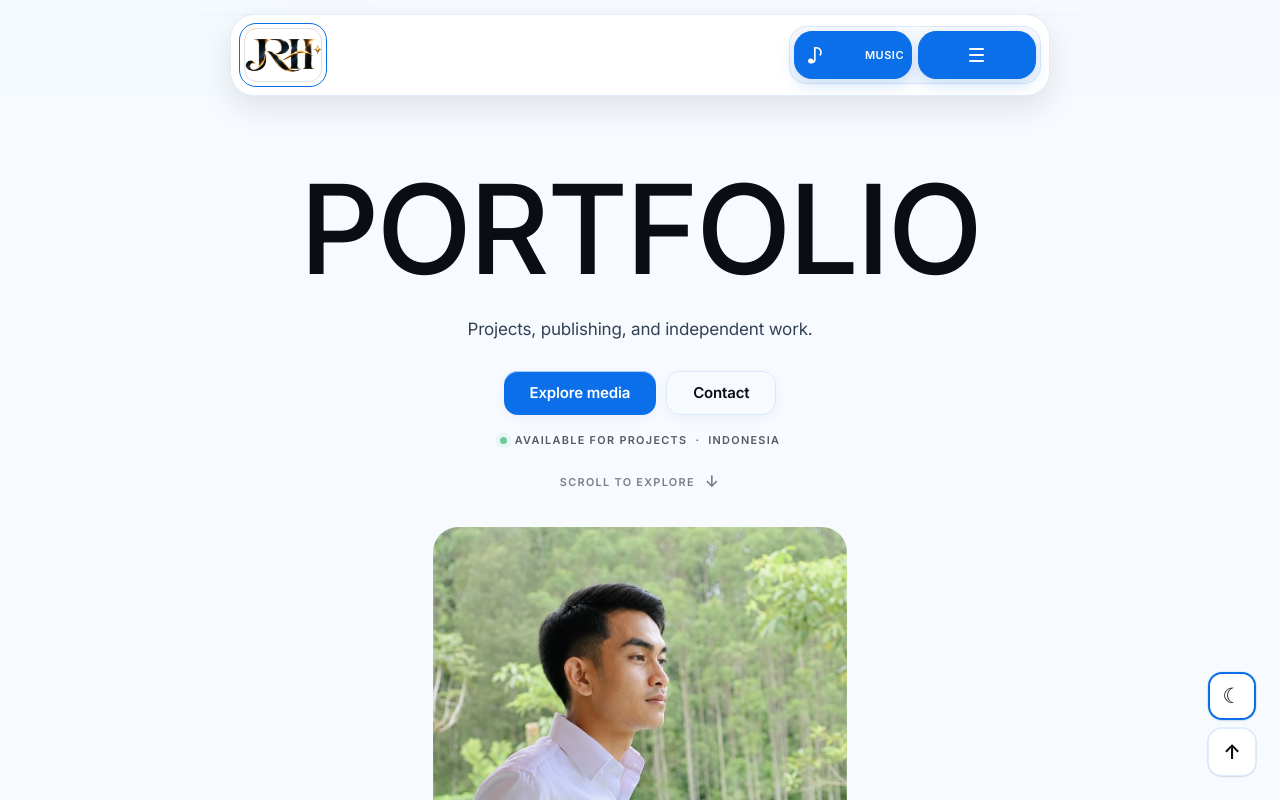
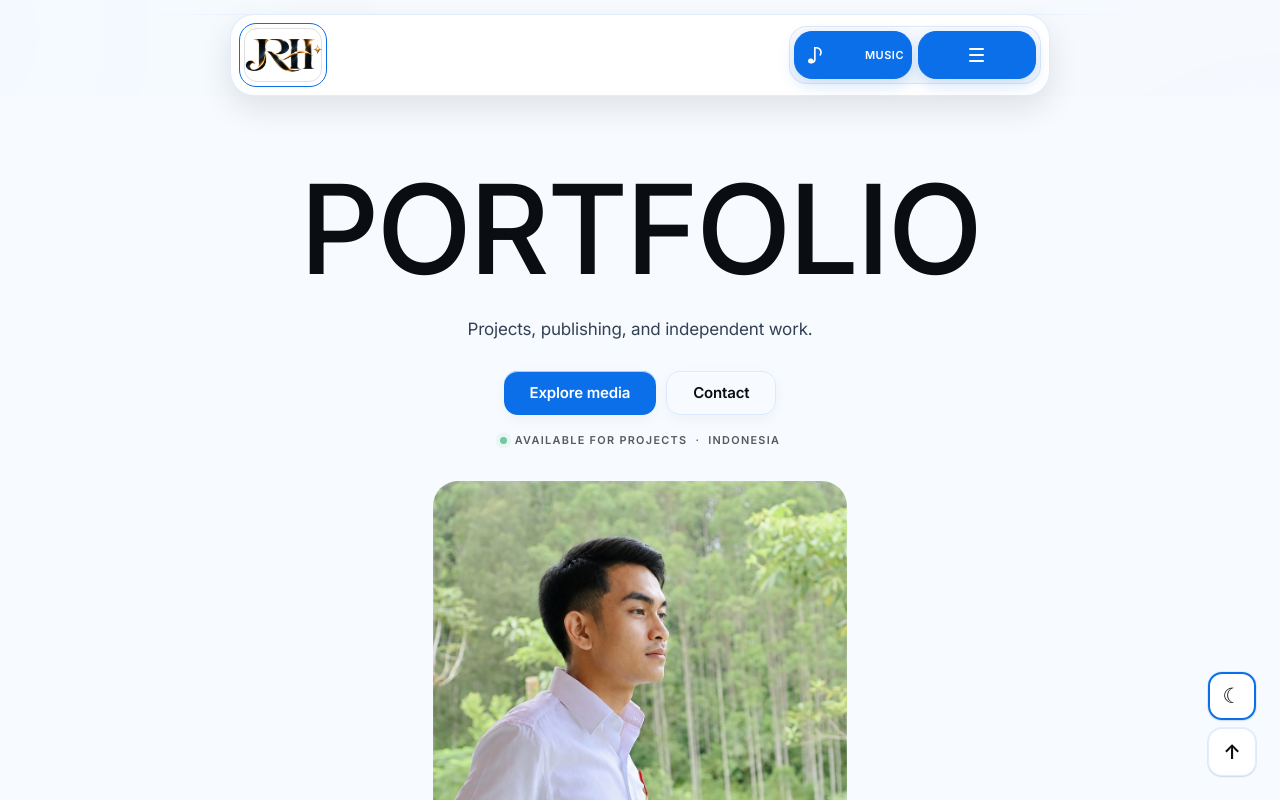
Before and after one commit to LionerHakim/JRHs, a React (Vite) app: page / in a window 1280 px wide. Shown: the top 800 px of the page. Built offline with nearby package versions, Linux system fonts and the light colour scheme.

Commit message:
fix: remove scroll to explore cue

```diff
--- a/src/main.tsx
+++ b/src/main.tsx
@@ -823,9 +823,6 @@ ${name.trim()}`)
               <span aria-hidden="true">·</span>
               <span>INDONESIA</span>
             </div>
-            <a className="hero-scroll-cue" href="#education" aria-label="Lanjut ke Education">
-              <span>SCROLL TO EXPLORE</span><span aria-hidden="true">↓</span>
-            </a>
           </div>
 
           <figure className="hero-portrait">
```
